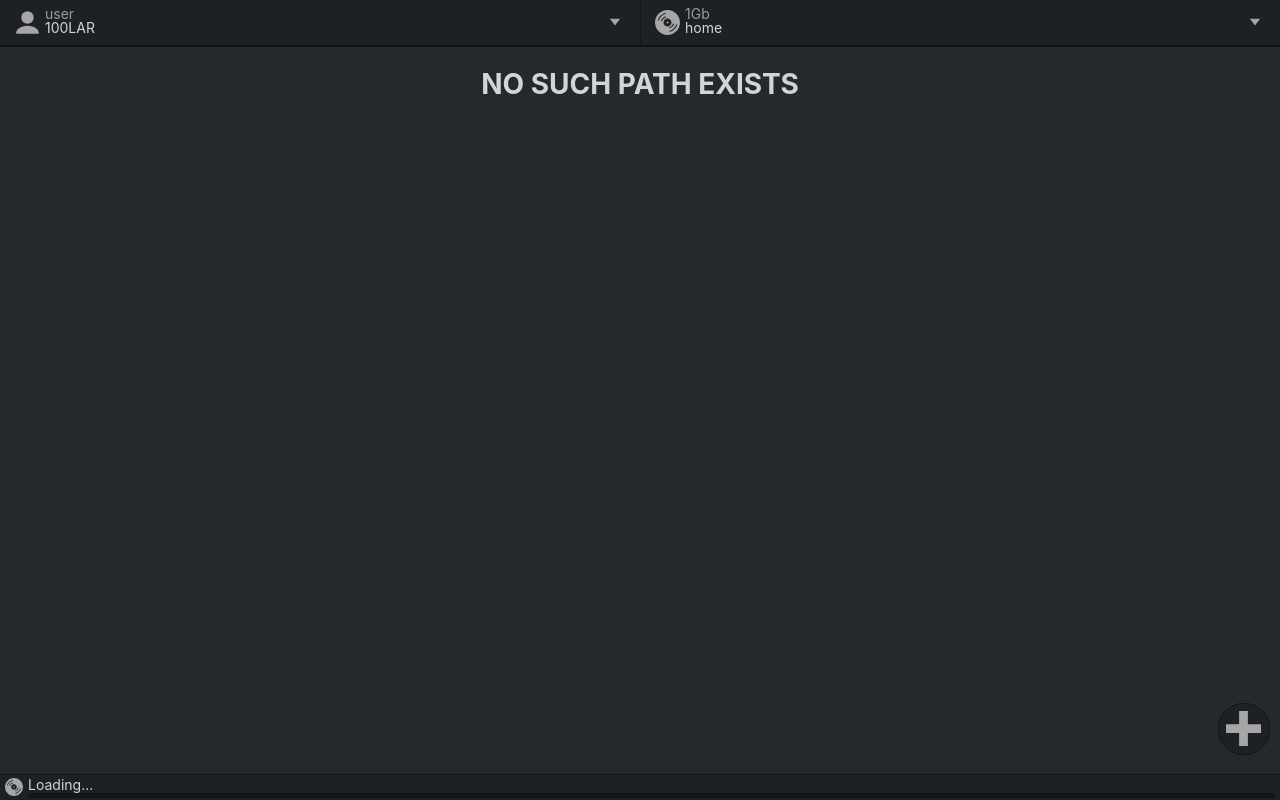
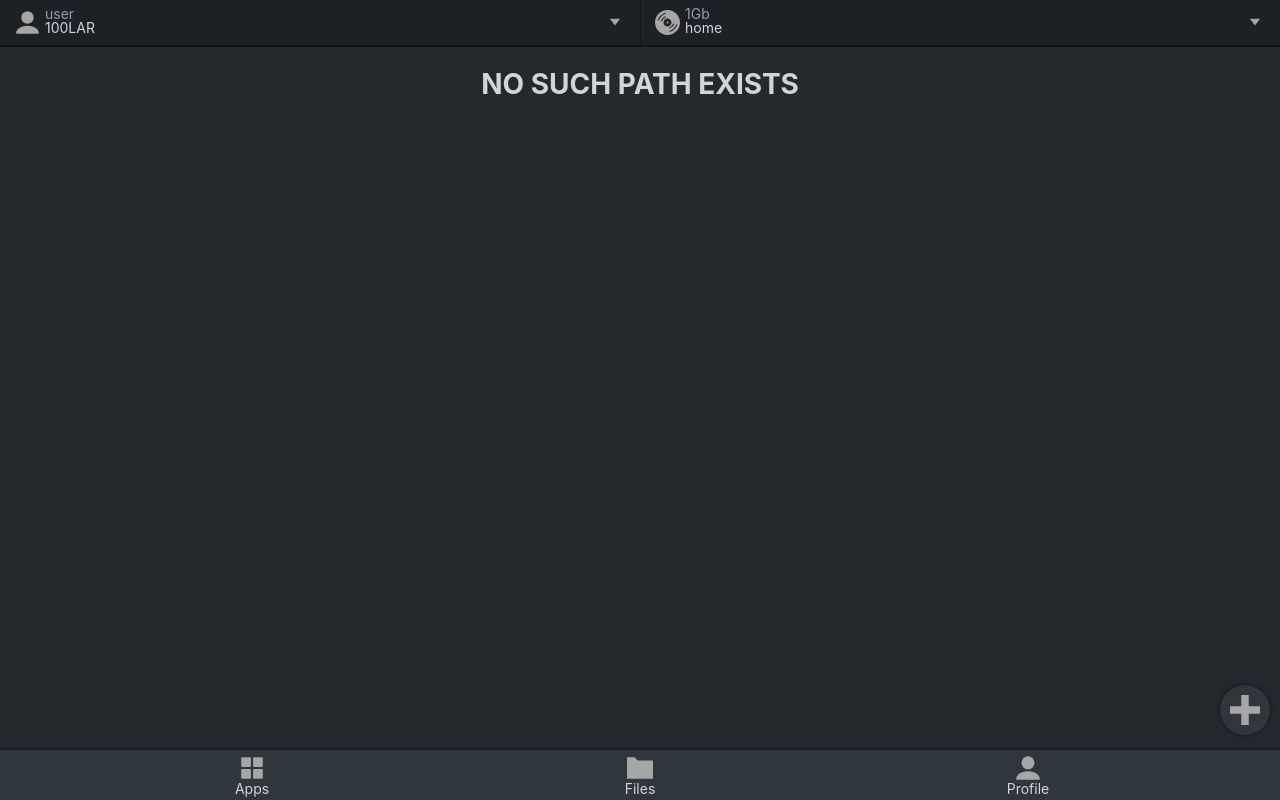
Before and after one commit to 4LAR/100LAR-WEB-DISK, a Flask app: page /m-main in a window 1280 px wide. Run offline with Flask 2, Linux system fonts and the light colour scheme; the visitor is signed in with stand-in values (Sample User, id 1); data that the repository does not hold is empty; parts of the project's set-up code (start-up, migrations or seed data) failed here and were passed over.

Commit message:
моб хотбар

```diff
--- a/app/static/css/mobile/bottomBar.1.css
+++ b/app/static/css/mobile/bottomBar.1.css
@@ -4,26 +4,25 @@
 
   bottom: 0px;
   left: 0px;
-  height: 25px;
+  height: 50px;
   width: 100%;
 
-  background-color: var(--top-color);
-
-  border-top: 1px solid var(--top-border-color);
+  background-color: var(--hover-color);
+  box-shadow: 0 0 5px rgba(0,0,0,0.5);
 }
 
 .add_button_div {
   position: fixed;
   right: 10px;
-  bottom: 45px;
+  bottom: 65px;
   height: 45px;
 
   width: 50px;
   height: 50px;
 
-  background-color: var(--top-color);
+  background-color: var(--hover-color);
 
-  border: 1px solid var(--top-border-color);
+  box-shadow: 0 0 5px rgba(0,0,0,0.5);
   border-radius: 25px;
 }
 
@@ -35,7 +34,7 @@
   position: absolute;
   left: 28px;
   bottom: 2px;
-  right: 5px;
+  right: 90px;
   height: 5px;
   background-color: var(--top-border-color);
   border-radius: 3px;
@@ -50,3 +49,26 @@
   background-color: #999999;
   border-radius: 3px;
 }
+
+/*----------------------------------------------------------------------------*/
+
+.horizontal_menu {
+  margin: 0;
+  list-style-type: none;
+  text-align: center;
+}
+
+.horizontal_menu li {
+  display: inline-block;
+  width: 30%;
+}
+
+.horizontal_menu img {
+  margin: 5px;
+  width: 26;
+  height: 26;
+}
+
+.horizontal_menu p {
+  margin: -8px 0;
+}
--- a/app/static/css/mobile/file.1.css
+++ b/app/static/css/mobile/file.1.css
@@ -4,7 +4,7 @@
   left: 0px;
   right: 0px;
   top: 30px;
-  bottom: 30px;
+  bottom: 35px;
   overflow-y: scroll;
 }
 
--- a/app/static/js/file.1.js
+++ b/app/static/js/file.1.js
@@ -336,6 +336,7 @@
     } else {
       file_info = `
         <p style="margin: -38px 100px">${name}</p>
+        <p style="position: absolute; margin: 32px 100px; color: var(--color-hide-font);">${size}</p>
       `;
     }
 
--- a/app/templates/m-main.html
+++ b/app/templates/m-main.html
@@ -23,23 +23,25 @@
       <ul id="file_list" style="overflow-x:hidden;"></ul>
     </div>
 
+    <div class="add_button_div">
+      <img id="" class="icon path_buttons block_select button_margin" style="margin: 10px;" width="30" height="30" src="static/img/add.svg" onclick="open_file_add()">
+    </div>
+
     <div class="bottomBar">
-
-      <!--информация о диске-->
-      <div class="disk_info">
-        <img class="icon_topBar" style="margin: 3px 5px" width="18" height="18" src="static/img/dvd-disk.svg">
-        <p id="disk_converted" class="top_bar_font_color" style="margin: -25px 28px">Loading...</p>
-      </div>
-
-      <!--информация о диске в виде прогресс бара-->
-      <div class="disk_space" id="disk_space_div">
-        <div id="disk_space_progress" class="disk_space_progress"></div>
-      </div>
-
-      <div class="add_button_div">
-        <img id="" class="icon_topBar path_buttons block_select button_margin" style="margin: 7px;" width="35" height="35" src="static/img/add.svg" onclick="open_file_add()">
-      </div>
-
+      <ul class="horizontal_menu">
+        <li>
+          <img id="" class="icon block_select" src="static/img/apps.svg">
+          <p>Apps</p>
+        </li>
+        <li>
+          <img id="" class="icon block_select" src="static/img/files/folder.svg">
+          <p>Files</p>
+        </li>
+        <li>
+          <img id="" class="icon block_select" src="static/img/user.svg">
+          <p>Profile</p>
+        </li>
+      </ul>
     </div>
 
     <div id="file_info_bar_background_black" class="background_black" style="display: none" onclick="close_rightBar()"></div>
```
